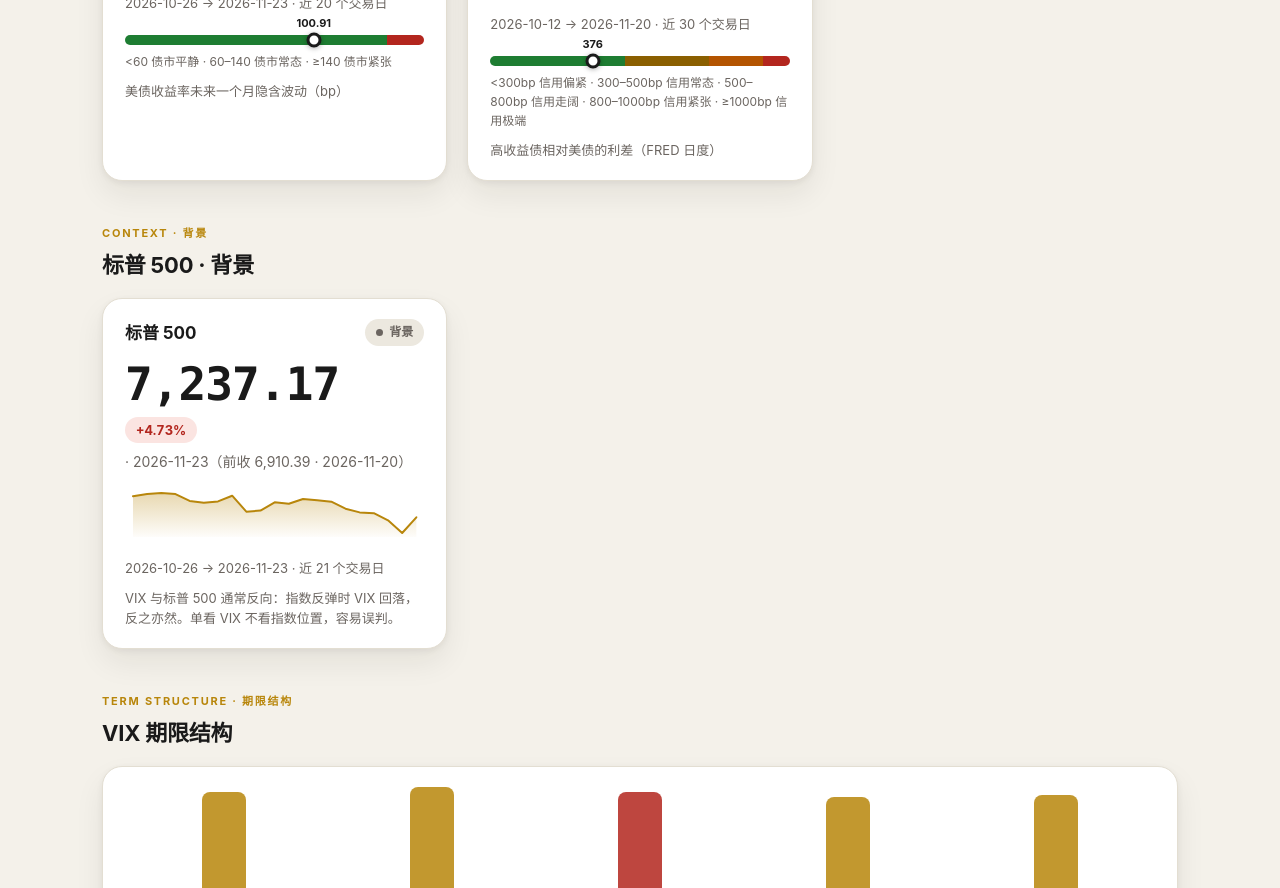
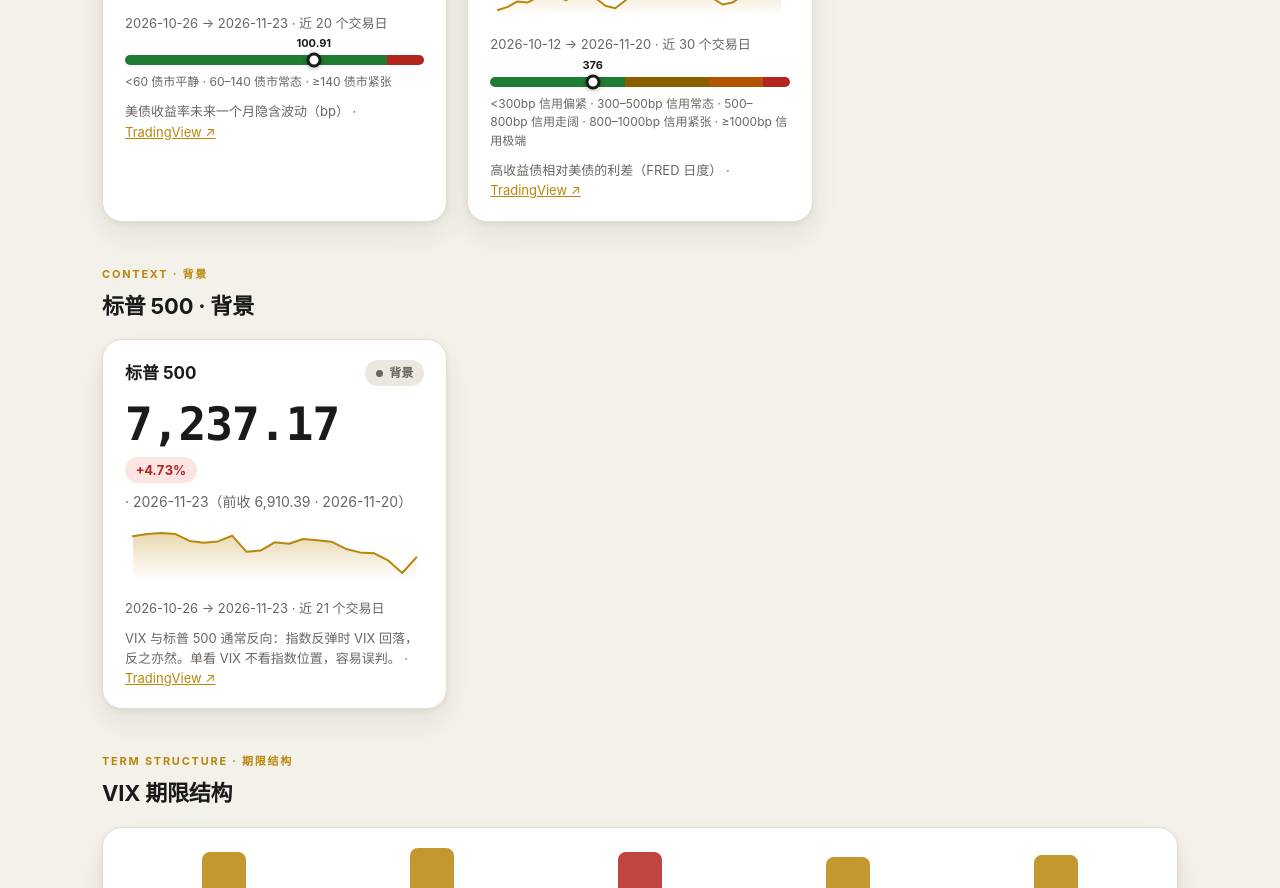
Before and after one commit to fractalcapital/monitoring-metrics, a plain HTML site: page dashboard/index.html in a window 1280 px wide. Shown: the part 1894-2782 px from the top of the page. Drawn offline with Linux system fonts and the light colour scheme.

Commit message:
Add TradingView link to each index (dashboard cards + metrics pages)

```diff
--- a/dashboard/index.html
+++ b/dashboard/index.html
@@ -300,23 +300,23 @@ function readingFor(key,st,value,absChg,pct){
 
 /* ---- 指标元数据：阈值区间文字与刻度条（渐变分段按新档位边界） ---- */
 const META={
-  vix:{name:"VIX",unit:"",link:"../metrics/vix/index.html",desc:"标普 500 未来 30 天隐含波动率",
+  vix:{name:"VIX",unit:"",link:"../metrics/vix/index.html",tv:"https://cn.tradingview.com/symbols/CBOE-VIX/",desc:"标普 500 未来 30 天隐含波动率",
     scale:"<20 平静 · 20–30 警惕 · 30–40 紧张 · >40 恐慌",
     scaleMin:0,scaleMax:50,
     scaleGrad:"linear-gradient(90deg,var(--green) 0 40%,var(--amber) 40% 60%,var(--orange) 60% 80%,var(--red) 80% 100%)"},
-  vvix:{name:"VVIX",unit:"",link:"../metrics/vvix/index.html",desc:"VIX 本身的预期波动（波动率的波动率）",
+  vvix:{name:"VVIX",unit:"",link:"../metrics/vvix/index.html",tv:"https://cn.tradingview.com/symbols/CBOE-VVIX/",desc:"VIX 本身的预期波动（波动率的波动率）",
     scale:"<70 偏低 · 70–120 正常 · 120–140 偏高 · >140 极端",
     scaleMin:50,scaleMax:160,
     scaleGrad:"linear-gradient(90deg,var(--green) 0 64%,var(--amber) 64% 82%,var(--red) 82% 100%)"},
-  skew:{name:"SKEW",unit:"",link:"../metrics/vvix/index.html",desc:"尾部风险定价（100 为中性）",
+  skew:{name:"SKEW",unit:"",link:"../metrics/vvix/index.html",tv:"https://cn.tradingview.com/symbols/CBOE-SKEW/",desc:"尾部风险定价（100 为中性）",
     scale:"<120 尾部风险定价正常 · 120–140 略高 · ≥140 偏高",
     scaleMin:100,scaleMax:160,
     scaleGrad:"linear-gradient(90deg,var(--green) 0 33%,var(--amber) 33% 67%,var(--red) 67% 100%)"},
-  move:{name:"MOVE",unit:"",link:"../metrics/move/index.html",desc:"美债收益率未来一个月隐含波动（bp）",
+  move:{name:"MOVE",unit:"",link:"../metrics/move/index.html",tv:"https://cn.tradingview.com/symbols/TVC-MOVE/",desc:"美债收益率未来一个月隐含波动（bp）",
     scale:"<60 债市平静 · 60–140 债市常态 · ≥140 债市紧张",
     scaleMin:0,scaleMax:160,
     scaleGrad:"linear-gradient(90deg,var(--green) 0 87.5%,var(--red) 87.5% 100%)"},
-  hy_oas:{name:"HY OAS",unit:" bp",link:"../metrics/hy-oas/index.html",desc:"高收益债相对美债的利差（FRED 日度）",
+  hy_oas:{name:"HY OAS",unit:" bp",link:"../metrics/hy-oas/index.html",tv:"https://cn.tradingview.com/symbols/FRED-BAMLH0A0HYM2/",desc:"高收益债相对美债的利差（FRED 日度）",
     scale:"<300bp 信用偏紧 · 300–500bp 信用常态 · 500–800bp 信用走阔 · 800–1000bp 信用紧张 · ≥1000bp 信用极端",
     scaleMin:0,scaleMax:1100,
     scaleGrad:"linear-gradient(90deg,var(--green) 0 45%,var(--amber) 45% 73%,var(--orange) 73% 91%,var(--red) 91% 100%)"}
@@ -404,7 +404,7 @@ function render(data, isSnapshot){
         <div class="change">${chg}<span> · ${h.date}（日度，上一值 ${h.prev_value_bp}bp · ${h.prev_date}）</span></div>
         <div class="status-line"><span class="status-k">波动情况：</span><b class="t-${st.cls.slice(2)}">${st.label}</b><span class="status-read">${read}</span></div>
         ${sparkSVG(h.history,k)}${scaleHTML(k,h.value_bp)}
-        <div class="note">${m.desc}</div></div>`;
+        <div class="note">${m.desc} · <a href="${m.tv}" target="_blank" rel="noopener">TradingView ↗</a></div></div>`;
     }
     const d=ind[k], st=statusFor(k,d.value,d.change_pct);
     const absChg=(d.prev_close===null||d.prev_close===undefined)?null:d.value-d.prev_close;
@@ -414,7 +414,7 @@ function render(data, isSnapshot){
       <div class="change">${changeLine(absChg,d.change_pct)}<span> · ${d.date}${d.prev_close!==null&&d.prev_close!==undefined?`（前收 ${d.prev_close} · ${d.prev_date}）`:''}</span></div>
       <div class="status-line"><span class="status-k">波动情况：</span><b class="t-${st.cls.slice(2)}">${st.label}</b><span class="status-read">${read}</span></div>
       ${sparkSVG(d.history,k)}${scaleHTML(k,d.value)}
-      <div class="note">${m.desc}</div></div>`;
+      <div class="note">${m.desc} · <a href="${m.tv}" target="_blank" rel="noopener">TradingView ↗</a></div></div>`;
   }).join('');
 
   /* 标普 500 */
@@ -423,7 +423,7 @@ function render(data, isSnapshot){
     `<h3>标普 500 <span class="badge b-grey">背景</span></h3>
      <div class="value">${s.value.toLocaleString('en-US')}</div>
      <div class="change">${fmtChange(s.change_pct)}<span> · ${s.date}（前收 ${s.prev_close.toLocaleString('en-US')} · ${s.prev_date}）</span></div>
-     ${sparkSVG(s.history,'spx')}<div class="note">VIX 与标普 500 通常反向：指数反弹时 VIX 回落，反之亦然。单看 VIX 不看指数位置，容易误判。</div>`;
+     ${sparkSVG(s.history,'spx')}<div class="note">VIX 与标普 500 通常反向：指数反弹时 VIX 回落，反之亦然。单看 VIX 不看指数位置，容易误判。 · <a href="https://cn.tradingview.com/symbols/SPX/" target="_blank" rel="noopener">TradingView ↗</a></div>`;
 
   /* 期限结构 */
   const t=data.term_structure, maxT=Math.max(t.vix1d,t.vix9d,t.vix,t.vix3m,t.vix6m);
```
Also changed, not shown: metrics/hy-oas/index.html (+1 -0 lines), metrics/move/index.html (+1 -0 lines), metrics/vix-term-structure/index.html (+1 -0 lines), metrics/vix/index.html (+1 -0 lines), metrics/vvix/index.html (+1 -0 lines), 1 other file.
